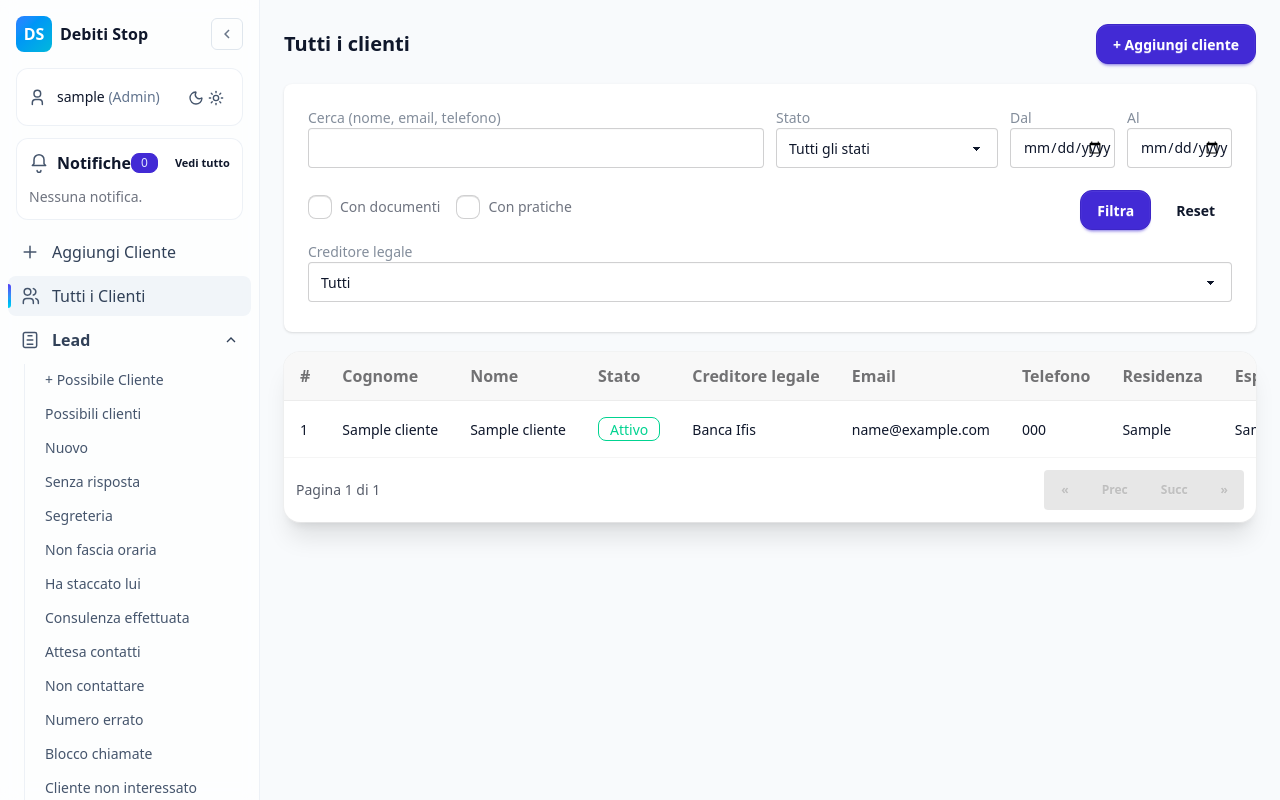
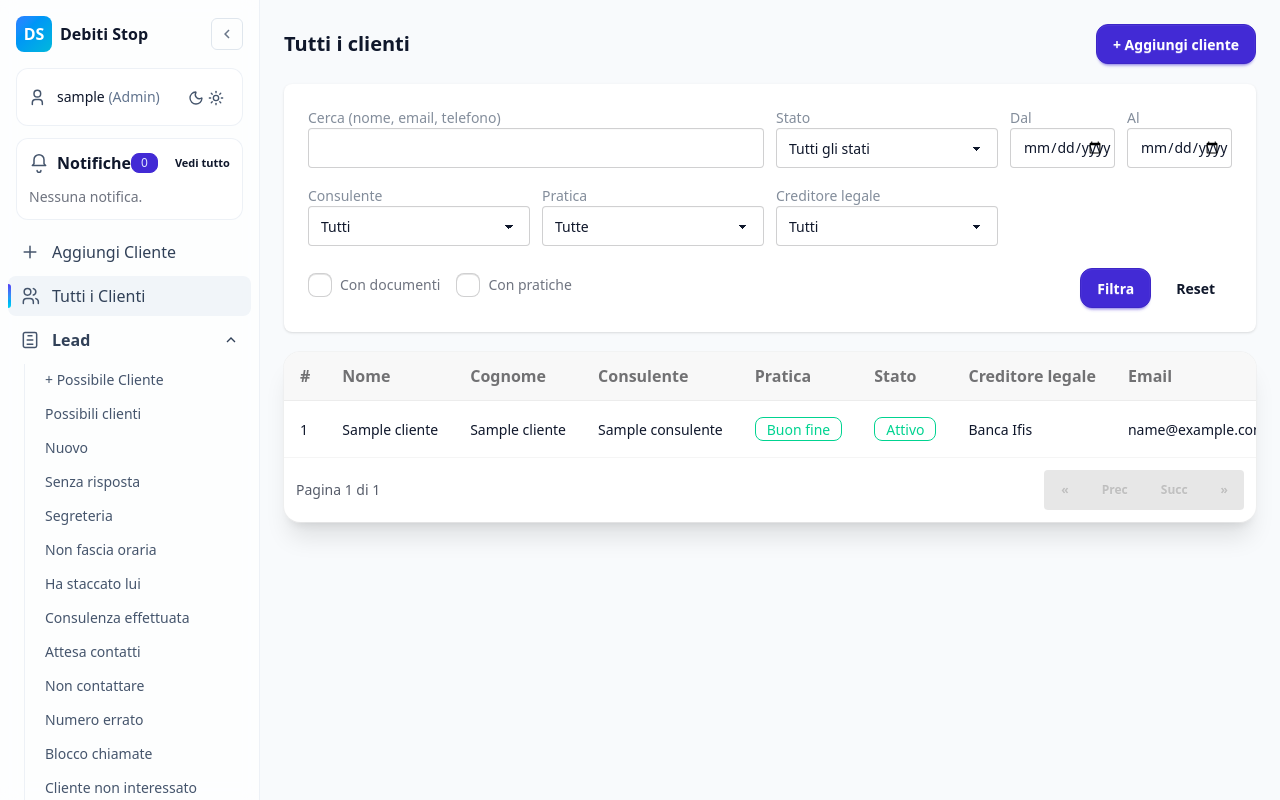
Before and after one commit to lucaromano98/debiti_stop, a Django app: page /clienti/ in a window 1280 px wide. Run offline with Django 5.2, Linux system fonts and the light colour scheme; a user stored in the database is signed in; tables that the repository leaves empty hold one stand-in row (values such as "Sample post"); data that the repository does not hold is empty; style sheets or scripts are compiled from the project's sources.

Commit message:
feat(clienti): aggiunge stato pratica e filtri consulente/pratica in lista

```diff
--- a/crm/models.py
+++ b/crm/models.py
@@ -45,6 +45,11 @@ class Cliente(models.Model):
         ("istanza", "Istanza di visibilità"),
         ("stragiudiziale", "Stragiudiziale"),
     )
+    class PraticaStato(models.TextChoices):
+        BUON_FINE = "buon_fine", "Buon fine"
+        DOC_MANCANTI = "doc_mancanti", "Doc Mancanti"
+        REVOCA = "revoca", "Revoca"
+        COCLUSO = "cocluso", "Cocluso"
 
     nome = models.CharField(max_length=100)
     cognome = models.CharField(max_length=100)
@@ -56,6 +61,21 @@ class Cliente(models.Model):
     note = models.TextField(blank=True, null=True)
 
     stato = models.CharField(max_length=50, choices=STATUS_CHOICES, default="active", db_index=True)
+    pratica = models.CharField(
+        max_length=20,
+        choices=PraticaStato.choices,
+        blank=True,
+        default="",
+        db_index=True,
+    )
+    consulente = models.ForeignKey(
+        Consulente,
+        null=True,
+        blank=True,
+        on_delete=models.SET_NULL,
+        related_name="clienti",
+        help_text="Consulente assegnato al cliente",
+    )
     data_creazione = models.DateTimeField(auto_now_add=True)
 
     # Flag istanza
--- a/crm/templates/crm/clienti_tutti.html
+++ b/crm/templates/crm/clienti_tutti.html
@@ -45,6 +45,41 @@
             <input type="date" name="al" value="{{ al }}" class="input input-bordered w-full" />
           </label>
         </div>
+
+        <label class="form-control md:col-span-1">
+          <div class="label"><span class="label-text">Consulente</span></div>
+          <select name="consulente" class="select select-bordered w-full">
+            <option value="">Tutti</option>
+            {% for c in CONSULENTI %}
+              <option value="{{ c.id }}" {% if consulente_sel == c.id|stringformat:"s" %}selected{% endif %}>
+                {{ c.nome }}
+              </option>
+            {% endfor %}
+          </select>
+        </label>
+
+        <label class="form-control md:col-span-1">
+          <div class="label"><span class="label-text">Pratica</span></div>
+          <select name="pratica" class="select select-bordered w-full">
+            <option value="">Tutte</option>
+            {% for val,label in PRATICHE_CLIENTE %}
+              <option value="{{ val }}" {% if pratica_sel == val %}selected{% endif %}>{{ label }}</option>
+            {% endfor %}
+            <option value="__empty__" {% if pratica_sel == '__empty__' %}selected{% endif %}>Senza pratica</option>
+          </select>
+        </label>
+
+        <label class="form-control md:col-span-1">
+          <div class="label"><span class="label-text">Creditore legale</span></div>
+          <select name="creditore_legale" class="select select-bordered w-full">
+            <option value="">Tutti</option>
+            {% for val,label in CREDITORI_LEGALI %}
+              <option value="{{ val }}" {% if creditore_legale == val %}selected{% endif %}>
+                {{ label }}
+              </option>
+            {% endfor %}
+          </select>
+        </label>
       </div>
 
       <div class="flex flex-wrap items-center gap-4 pt-1">
@@ -62,20 +97,6 @@
           <a class="btn btn-ghost" href="{% url 'clienti_tutti' %}">Reset</a>
         </div>
       </div>
-
-        <label class="form-control">
-          <div class="label"><span class="label-text">Creditore legale</span></div>
-          <select name="creditore_legale" class="select select-bordered w-full">
-            <option value="">Tutti</option>
-            {% for val,label in CREDITORI_LEGALI %}
-              <option value="{{ val }}" {% if creditore_legale == val %}selected{% endif %}>
-                {{ label }}
-              </option>
-            {% endfor %}
-          </select>
-        </label>
-
-
     </div>
   </form>
 
@@ -87,20 +108,24 @@
           <tr>
             <th class="th-min">#</th>
             <th>
+              <a href="{% qurl sort='nome' page=None %}" class="link link-hover">Nome</a>
+              <span class="sort-raw">▲▼</span>
+            </th>
+            <th>
               <a href="{% qurl sort='cognome' page=None %}" class="link link-hover">Cognome</a>
               <span class="sort-raw">▲▼</span>
             </th>
             <th>
-              <a href="{% qurl sort='nome' page=None %}" class="link link-hover">Nome</a>
+              <a href="{% qurl sort='consulente' page=None %}" class="link link-hover">Consulente</a>
               <span class="sort-raw">▲▼</span>
             </th>
+            <th>Pratica</th>
             <th>Stato</th>
             <th>Creditore legale</th>
             <th>Email</th>
             <th>Telefono</th>
             <th>Residenza</th>
             <th>Esposizione Finanziaria</th>
-            <th>Visure</th>
             <th>
               <a href="{% qurl sort='data_creazione' page=None %}" class="link link-hover">Creato</a>
               <span class="sort-raw">▲▼</span>
@@ -110,13 +135,24 @@
         </thead>
         <tbody>
           {% for c in clienti %}
-          <tr
-            data-href="{% url 'cliente_dettaglio' c.pk %}"
-            class="cursor-pointer hover:bg-base-200/10"
-          >
+          <tr class="cliente-row cursor-pointer" data-detail-url="{% url 'cliente_dettaglio' c.pk %}">
             <td class="td-nowrap">{{ forloop.counter0|add:page_obj.start_index }}</td>
+            <td class="td-nowrap">{{ c.nome }}</td>
             <td class="td-nowrap">{{ c.cognome }}</td>
-            <td class="td-nowrap">{{ c.nome }}</td>
+            <td class="td-nowrap">{{ c.consulente|default:"—" }}</td>
+            <td class="td-nowrap">
+              {% if c.pratica == 'buon_fine' %}
+                <span class="badge badge-success badge-outline">Buon fine</span>
+              {% elif c.pratica == 'doc_mancanti' %}
+                <span class="badge badge-warning badge-outline">Doc Mancanti</span>
+              {% elif c.pratica == 'revoca' %}
+                <span class="badge badge-error badge-outline">Revoca</span>
+              {% elif c.pratica == 'cocluso' %}
+                <span class="badge badge-info badge-outline">Cocluso</span>
+              {% else %}
+                <span class="badge badge-ghost badge-outline">—</span>
+              {% endif %}
+            </td>
 
             <td class="td-nowrap">
               {% if c.stato == 'active' %}
@@ -144,9 +180,8 @@
 
             <td class="td-nowrap">{{ c.email|default:"—" }}</td>
             <td class="td-nowrap">{{ c.telefono|default:"—" }}</td>
-            <td class="td-nowrap">{{ c.residenza|default:"—" }}</td>
-            <td class="max-w-[40ch] truncate">{{ c.esperienza_finanziaria|default:"—" }}</td>
-            <td class="td-nowrap">{{ c.visure|default:"—" }}</td>
+            <td class="td-nowrap max-w-[26ch] truncate" title="{{ c.residenza|default:'' }}">{{ c.residenza|default:"—" }}</td>
+            <td class="td-nowrap max-w-[32ch] truncate" title="{{ c.esperienza_finanziaria|default:'' }}">{{ c.esperienza_finanziaria|default:"—" }}</td>
             <td class="td-nowrap">{{ c.data_creazione|date:"d/m/Y H:i" }}</td>
 
             <td class="td-actions">
@@ -183,24 +218,13 @@
 
 <script>
   document.addEventListener('DOMContentLoaded', function () {
-    const rows = document.querySelectorAll('tbody tr[data-href]');
+    const rows = document.querySelectorAll('.cliente-row');
 
     rows.forEach(function (row) {
-      row.addEventListener('click', function (event) {
-        // se il click è su un link, bottone o input, lascio fare il comportamento normale
-        if (event.target.closest('a, button, input, select, textarea')) {
-          return;
-        }
-
-        const url = this.getAttribute('data-href');
-        if (url) {
-          // se l'utente tiene premuto CTRL / CMD apriamo in nuova scheda
-          if (event.ctrlKey || event.metaKey) {
-            window.open(url, '_blank');
-          } else {
-            window.location.href = url;
-          }
-        }
+      row.addEventListener('dblclick', function (event) {
+        if (event.target.closest('a, button, input, select, textarea, form')) return;
+        const url = row.dataset.detailUrl;
+        if (url) window.location.href = url;
       });
     });
   });
--- a/crm/views.py
+++ b/crm/views.py
@@ -255,7 +255,7 @@ def report_giornaliero_lead(request):
 def clienti_tutti(request):
     qs = (
         Cliente.objects.all()
-        .select_related()
+        .select_related("consulente")
         .prefetch_related("documenti", "pratiche")
     )
 
@@ -264,6 +264,8 @@ def clienti_tutti(request):
     stato = request.GET.get("stato", "").strip()           # active/inactive/legal
     dal_raw = request.GET.get("dal", "").strip()
     al_raw = request.GET.get("al", "").strip()
+    consulente_id = request.GET.get("consulente", "").strip()
+    pratica_sel = request.GET.get("pratica", "").strip()
     has_docs = request.GET.get("has_docs", "").strip()     # "si"
     has_prat = request.GET.get("has_prat", "").strip()     # "si"
     creditore_legale = request.GET.get("creditore_legale", "").strip()
@@ -276,8 +278,14 @@ def clienti_tutti(request):
             | Q(telefono__icontains=q)
         )
 
-    if stato in {"active", "inactive", "legal", "stragiudiziale", "instanza"}:
+    if stato in {"active", "inactive", "legal", "stragiudiziale", "istanza"}:
         qs = qs.filter(stato=stato)
+    if pratica_sel in dict(Cliente.PraticaStato.choices):
+        qs = qs.filter(pratica=pratica_sel)
+    elif pratica_sel == "__empty__":
+        qs = qs.filter(pratica="")
+    if consulente_id.isdigit():
+        qs = qs.filter(consulente_id=int(consulente_id))
 
     # Filtro date (l'avevi tolto per errore)
     dal = _parse_date(dal_raw)
@@ -314,6 +322,10 @@ def clienti_tutti(request):
         qs = qs.order_by("nome", "cognome")
     elif sort == "-nome":
         qs = qs.order_by("-nome", "-cognome")
+    elif sort == "consulente":
+        qs = qs.order_by("consulente__nome", "cognome", "nome")
+    elif sort == "-consulente":
+        qs = qs.order_by("-consulente__nome", "cognome", "nome")
     elif sort == "data_creazione":
         qs = qs.order_by("data_creazione")
     elif sort == "-data_creazione":
@@ -326,12 +338,15 @@ def clienti_tutti(request):
     per_page = _get_per_page(request, 20, 100)
     paginator = Paginator(qs, per_page)
     page_obj = paginator.get_page(request.GET.get("page"))
+    consulenti = Consulente.objects.filter(is_active=True).order_by("nome")
 
     ctx = {
         "clienti": page_obj.object_list,
         "page_obj": page_obj,
         "q": q,
         "stato": stato,
+        "consulente_sel": consulente_id,
+        "pratica_sel": pratica_sel,
         "dal": dal_raw,
         "al": al_raw,
         "has_docs": has_docs,
@@ -341,7 +356,9 @@ def clienti_tutti(request):
 
         # filtro creditore
         "creditore_legale": creditore_legale,
+        "CONSULENTI": consulenti,
         "CREDITORI_LEGALI": CreditoreLegale.choices,  # <-- nome corretto (plurale)
+        "PRATICHE_CLIENTE": Cliente.PraticaStato.choices,
     }
     return render(request, "crm/clienti_tutti.html", ctx)
 
```
Also changed, not shown: crm/forms.py (+11 -1 lines), crm/templates/crm/cliente_form.html (+12 -2 lines), crm/migrations/0034_cliente_consulente.py (added), crm/migrations/0035_cliente_pratica.py (added).
